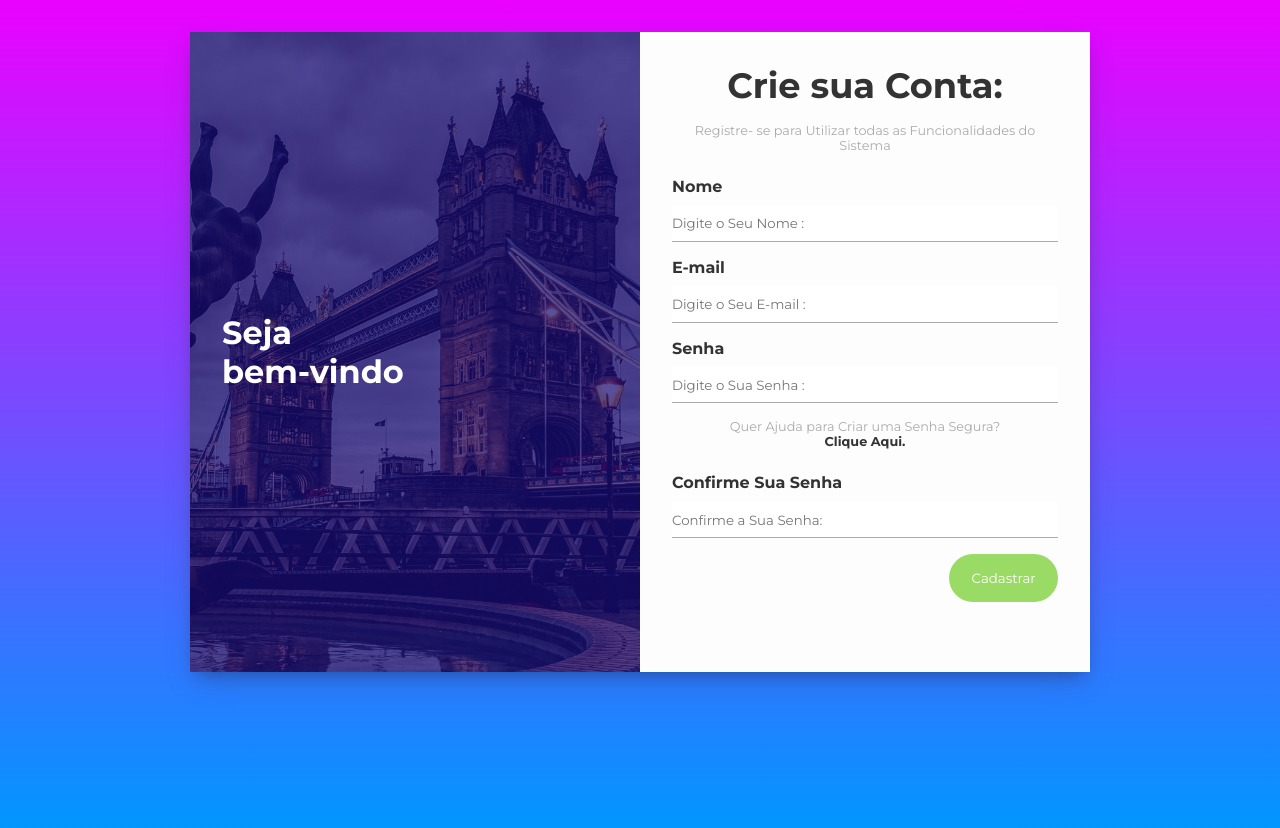
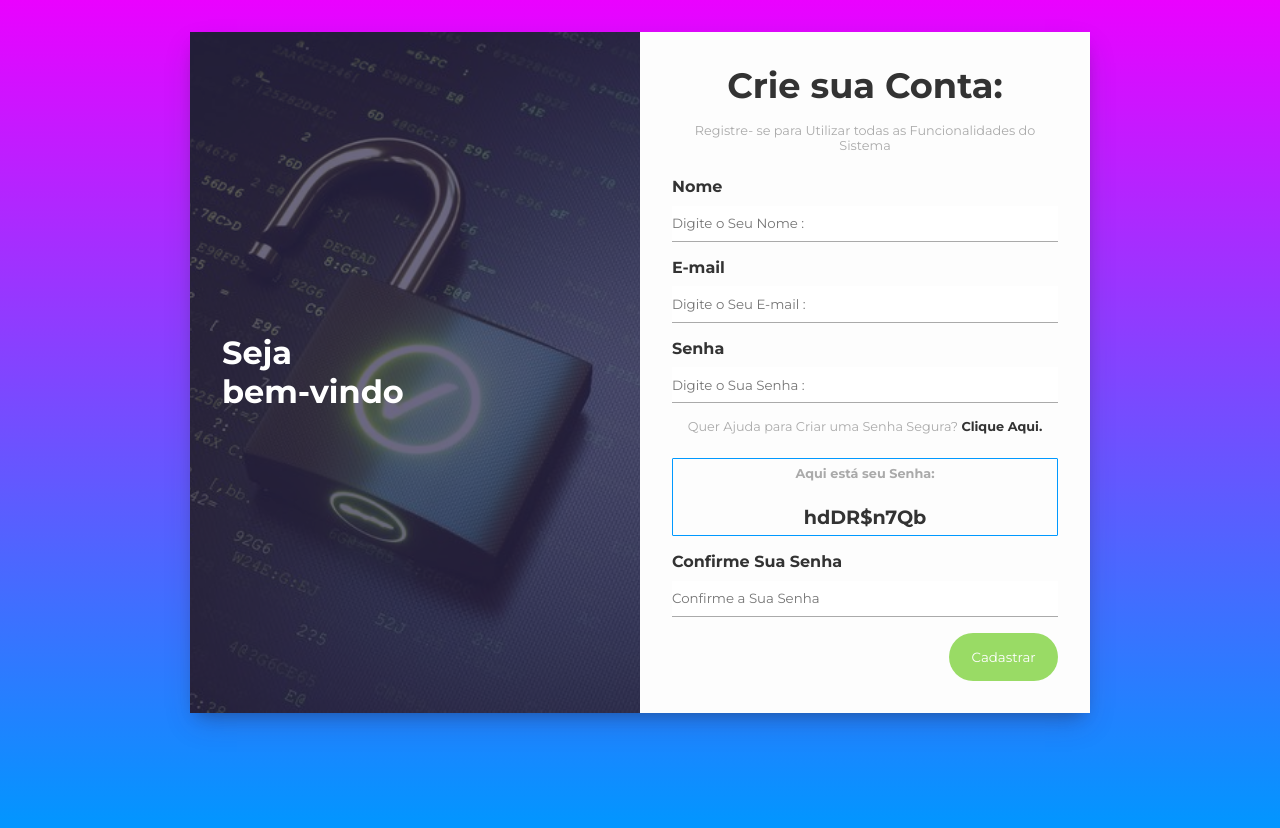
Before and after one commit to Emersonprogr147/gerador-senha, a plain HTML site: page index.html in a window 1280 px wide. Both pictures are taken after a click on the element "Clique Aqui.". Drawn offline with Linux system fonts and the light colour scheme.

Commit message:
added image and e function GeradorSenha

```diff
--- a/css/style.css
+++ b/css/style.css
@@ -38,7 +38,7 @@ input:focus {
 
 #register-banner {
 
-    background: url('../img/img.jfif');
+    background: url('../img/imgSecurity2.jfif');
     background-size: cover;
     background-position: center;
     width: 50%;
@@ -46,7 +46,7 @@ input:focus {
 }
 
 #banner-layer {
-    background-color: rgba(25, 11, 122, 0.7);
+    background-color: rgba(46, 41, 80, 0.7);
     height: 100%;
     padding: 2rem;
     display: flex;
@@ -119,15 +119,15 @@ transition:.4s;
 }
 
 #register-form #generated-password {
-    border: 1px solid #0099ff;
-    border-radius: 4px ;
+    border: 1px solid  #0099ff;
+    border-radius: 1px ;
     font-weight: bold;
     font-size: 1.2rem;
     padding: .4rem;
     color: #333;
-    text-align: center ;
-    margin-bottom: 1rem ;
-   display: none;
+    text-align:center;
+    margin-bottom: 1rem;
+   display: none ;
 }
 
 #register-form #generate-password p {
--- a/index.html
+++ b/index.html
@@ -2,17 +2,22 @@
 <html lang="en">
 
 <head>
-    <meta charset="UTF-8">
-    <meta name="viewport" content="width=device-width, initial-scale=1.0">
+    <meta charset="UTF-8" />
+    <meta http-equiv="X-UA-compatible" content="IE=edge" />
+    <meta name="viewport" content="width=device-width, initial-scale=1.0" />
     <title>Gerador De Senha </title>
-    <link rel="preconnect" href="https://fonts.googleapis.com">
-    <link rel="preconnect" href="https://fonts.gstatic.com" crossorigin>
+    <link rel="preconnect" href="https://fonts.googleapis.com" />
+    <link rel="preconnect" href="https://fonts.gstatic.com" crossorigin />
     <link
         href="https://fonts.googleapis.com/css2?family=Montserrat:ital,wght@0,100;0,200;0,300;0,400;0,500;0,600;0,700;0,800;0,900;1,100;1,200;1,300;1,400;1,500;1,600;1,700;1,800;1,900&display=swap"
-        rel="stylesheet">
+        rel="stylesheet" />
 
-    <link rel="stylesheet" href="css/style.css">
+    <link rel="stylesheet" href="css/style.css" />
     <script src="js/script.js" defer></script>
+</head>
+
+<body>
+
     <div id="register-container">
         <div id="register-banner">
             <div id="banner-layer">
@@ -21,42 +26,40 @@
             </div>
         </div>
 
-
         <div id="register-form">
             <h2>Crie sua Conta:</h2>
-            <p>Registre- se para Utilizar todas as Funcionalidades do Sistema </p>
+            <p>Registre- se para Utilizar todas as Funcionalidades do Sistema</p>
             <div class="form-control">
                 <label for="Name">Nome</label>
-            <input type="text" name="name" id="name " placeholder="Digite o Seu Nome : ">
+                <input type="text" name="name" id="name " placeholder="Digite o Seu Nome : " />
             </div>
 
             <div class="form-control">
                 <label for="email">E-mail</label>
-            <input type="text" type="email" id="email" placeholder="Digite o Seu E-mail : ">
+                <input type="text" type="email" id="email" placeholder="Digite o Seu E-mail : " />
             </div>
 
             <div class="form-control">
                 <label for="password">Senha</label>
-            <input type="text" type="password" id="password"
-             placeholder="Digite o Sua Senha :"/>
+                <input type="text" type="password" id="password" placeholder="Digite o Sua Senha :" />
             </div>
 
-        <p>Quer Ajuda para Criar uma Senha Segura?<span id="generate-password">Clique Aqui.
-            </span>
+            <p>
+                Quer Ajuda para Criar uma Senha Segura?
+                <span id="generate-password">Clique Aqui.</span>
             </p>
-
-
             <div id="generated-password">
                 <p>Aqui está seu Senha:
                 </p>
                 <h4></h4>
             </div>
 
+
             <div class="form-control">
                 <label for="confirmpassword">Confirme Sua Senha</label>
-            <input type="text" type="confirmpassword" id="confirmpassword" placeholder="Confirme a Sua Senha: ">
+                <input type="text" type="confirmpassword" id="confirmpassword" placeholder="Confirme a Sua Senha" />
             </div>
-            <input type="submit" value="Cadastrar"/>
+            <input type="submit" value="Cadastrar" />
         </div>
     </div>
 
--- a/js/script.js
+++ b/js/script.js
@@ -1,6 +1,6 @@
 //SELEÇÃO DE ELEMENTOS
 const generatePasswordButton = document.querySelector("#generate-password");
-const generatePasswordElement = document.querySelector("#generate-password");
+const generatedPasswordElement = document.querySelector("#generated-password");
 
 //FUNÇÕES
 
@@ -31,20 +31,21 @@ const generatePassword = (getLetterLowerCase, getLetterUpperCase, getNumber, get
         getLetterLowerCase,
         getLetterUpperCase,
         getNumber,
-        getSymbol,
+        getSymbol
     ]
 
 
     for (i = 0; i < passwordLength; i = i + 4) {
         generators.forEach(() => {
               const randomValue = generators[Math.floor(Math.random() * generators.length)]() ;
-      password += randomValue  ;
+       password += randomValue ;
         });
+    }
 
-    }
-    password = password.slice(0, passwordLength) ;
-    generatePasswordElement.style.display = "block ";
-    eneratePasswordElement.querySelector("h4").innerText = password ;
+ password = password.slice(0, passwordLength);
+
+    generatedPasswordElement.style.display = "block ";
+    generatedPasswordElement.querySelector("h4").innerText = password ;
 };
 
 
```
Also changed, not shown: img/download.png (added), img/imagenSegurity.jfif (added), img/imgSecuri.jfif (added), img/imgSecurity2.jfif (added). Lines whose indentation alone changed are shown as unchanged.
